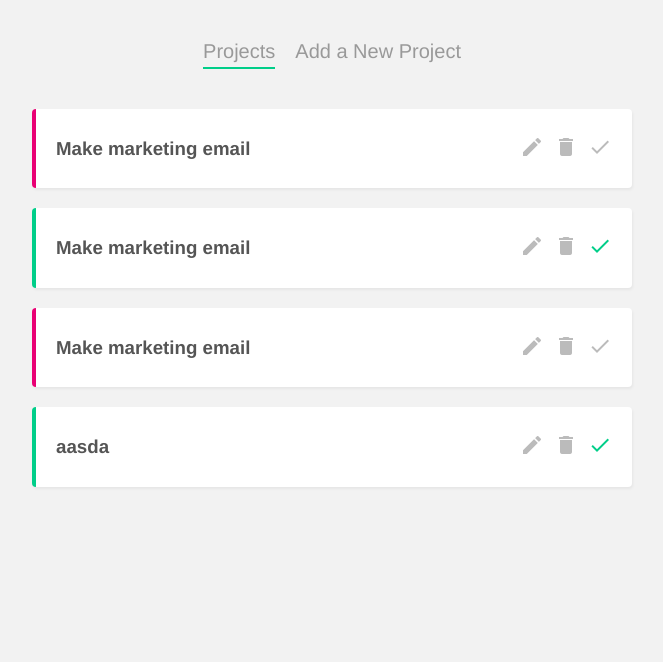
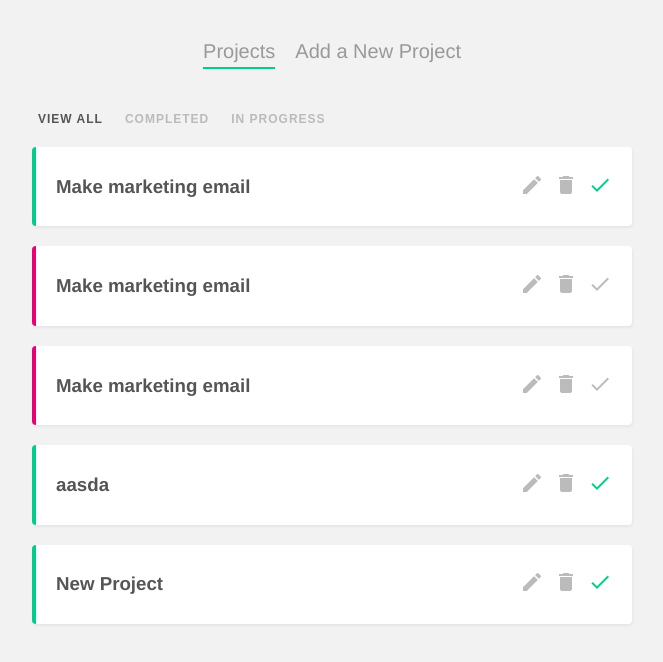
Before and after one commit to HubertMelbruda/vue-project-planner, a Vue app: page / in a window 1280 px wide. Shown: the top 662 px of the page, without its empty margins (308-971 px from the left). Built offline with nearby package versions, Linux system fonts and the light colour scheme; data requests are answered from the project's data file.

Commit message:
Add navbar with filters

```diff
--- a/data/db.json
+++ b/data/db.json
@@ -4,13 +4,13 @@
       "id": 1,
       "title": "Make marketing email",
       "details": "Lorem ipsum",
-      "complete": false
+      "complete": true
     },
     {
       "id": 2,
       "title": "Make marketing email",
       "details": "Lorem ipsum",
-      "complete": true
+      "complete": false
     },
     {
       "id": 3,
@@ -23,6 +23,12 @@
       "details": "aasdasdasdasd",
       "complete": true,
       "id": 4
+    },
+    {
+      "title": "New Project ",
+      "details": "Ne ne ne asdsasd",
+      "complete": true,
+      "id": 5
     }
   ]
 }
--- /dev/null
+++ b/src/components/FilterNav.vue
@@ -0,0 +1,55 @@
+<template>
+  <nav class="filter-nav">
+    <button
+      @click="updateFilter('all')"
+      class="filter-nav__button"
+      v-bind:class="{ active: current === 'all' }"
+    >
+      View All
+    </button>
+    <button
+      @click="updateFilter('completed')"
+      class="filter-nav__button"
+      v-bind:class="{ active: current === 'completed' }"
+    >
+      Completed
+    </button>
+    <button
+      @click="updateFilter('inProgress')"
+      class="filter-nav__button"
+      v-bind:class="{ active: current === 'inProgress' }"
+    >
+      In progress
+    </button>
+  </nav>
+</template>
+<script>
+export default {
+  props: ['current'],
+  methods: {
+    updateFilter(filter) {
+      this.$emit('filterChange', filter)
+    }
+  }
+
+}
+</script>
+
+<style lang="scss" scoped>
+.filter-nav__button {
+  background: none;
+  border: none;
+  color: #bbb;
+  outline: none;
+  font-size: 12px;
+  text-transform: uppercase;
+  margin-right: 10px;
+  letter-spacing: 1px;
+  font-weight: bold;
+  cursor: pointer;
+}
+
+.active {
+  color: #555;
+}
+</style>
--- a/src/views/HomeView.vue
+++ b/src/views/HomeView.vue
@@ -1,7 +1,8 @@
 <template>
   <div class="home">
+    <FilterNav @filterChange="currentFilter = $event" :current="currentFilter"/>
     <div v-if="projects.length">
-      <div v-for="project in projects" :key="project.id">
+      <div v-for="project in filteredProjects" :key="project.id">
         <SingleProject
           :project="project"
           @deleteProject="handleDeleteProject"
@@ -14,16 +15,19 @@
 
 <script>
 import SingleProject from "../components/SingleProject.vue"
+import FilterNav from "../components/FilterNav.vue"
 const axios = require("axios").default
 
 export default {
   name: "HomeView",
   components: {
     SingleProject,
+    FilterNav,
   },
   data() {
     return {
       projects: [],
+      currentFilter: 'all',
     }
   },
   methods: {
@@ -37,6 +41,17 @@
       p.complete = !p.complete
     },
   },
+  computed: {
+    filteredProjects() {
+      if (this.currentFilter === 'completed') {
+        return this.projects.filter(project => project.complete)
+      }
+      if (this.currentFilter === 'inProgress') {
+        return this.projects.filter(project => !project.complete)
+      }
+      return this.projects
+    }
+  },
   mounted() {
     axios.get("http://localhost:8000/projects").then(res => {
       this.projects = res.data
```
